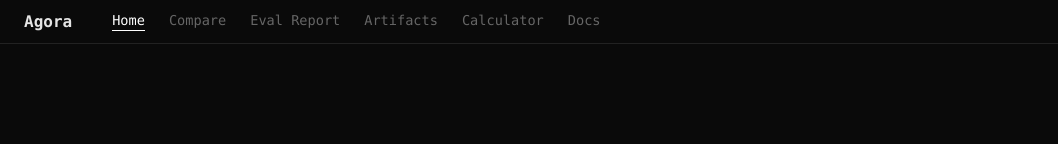
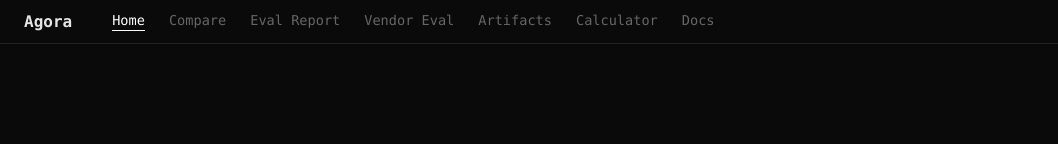
Before and after one commit to omar-elamin/agora, a Next.js app: page / in a window 1280 px wide. Shown: the top 144 px of the page, without its empty margins (0-1058 px from the left). Built offline with nearby package versions, Linux system fonts and the light colour scheme.

Commit message:
add vendor eval nav link

```diff
--- a/app/components/NavHeader.tsx
+++ b/app/components/NavHeader.tsx
@@ -7,6 +7,7 @@ const NAV_ITEMS = [
   { label: "Home", href: "/" },
   { label: "Compare", href: "/compare" },
   { label: "Eval Report", href: "/eval-report" },
+  { label: "Vendor Eval", href: "/vendor-eval" },
   { label: "Artifacts", href: "/artifacts" },
   { label: "Calculator", href: "/calculator" },
   { label: "Docs", href: "/docs/integrations" },
```
